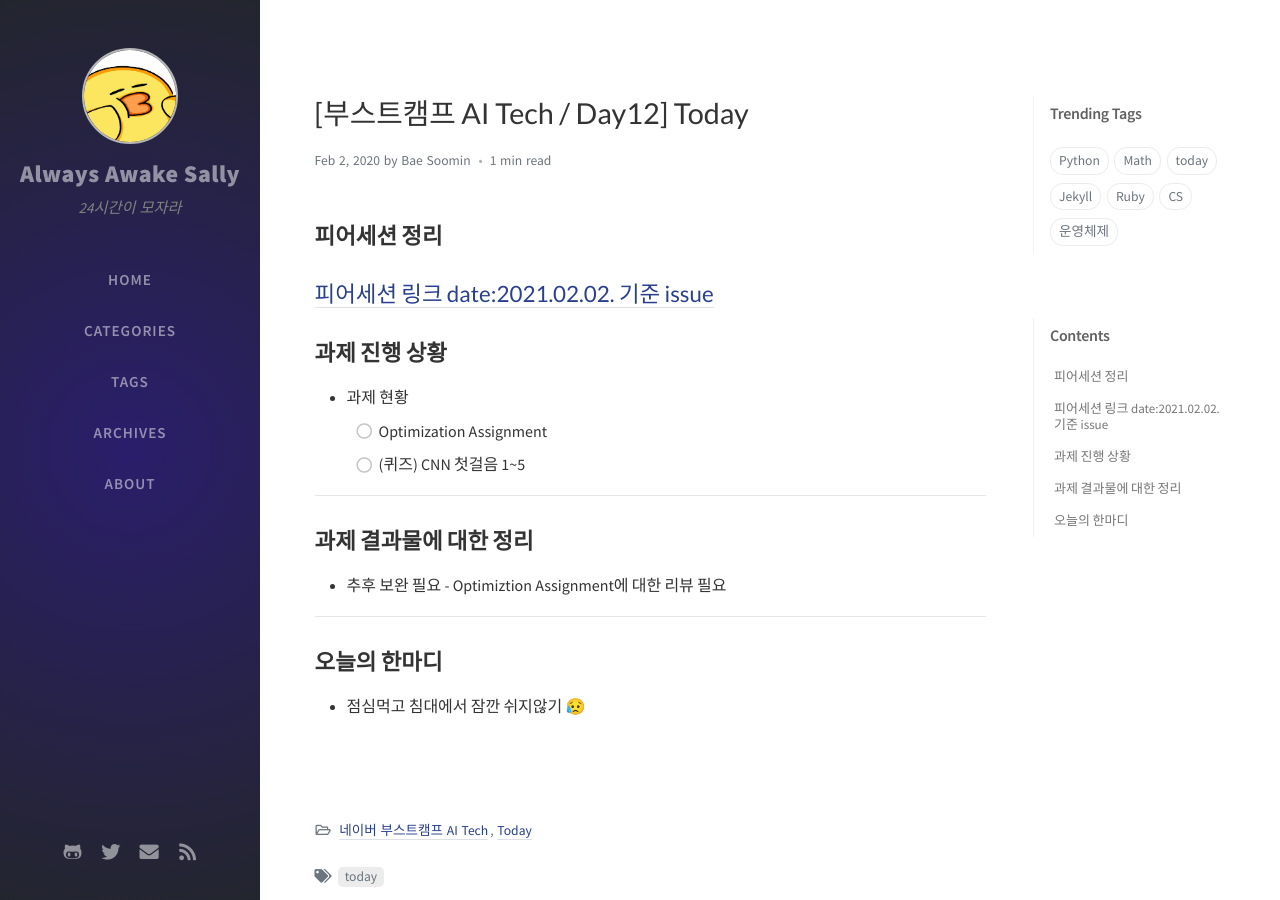
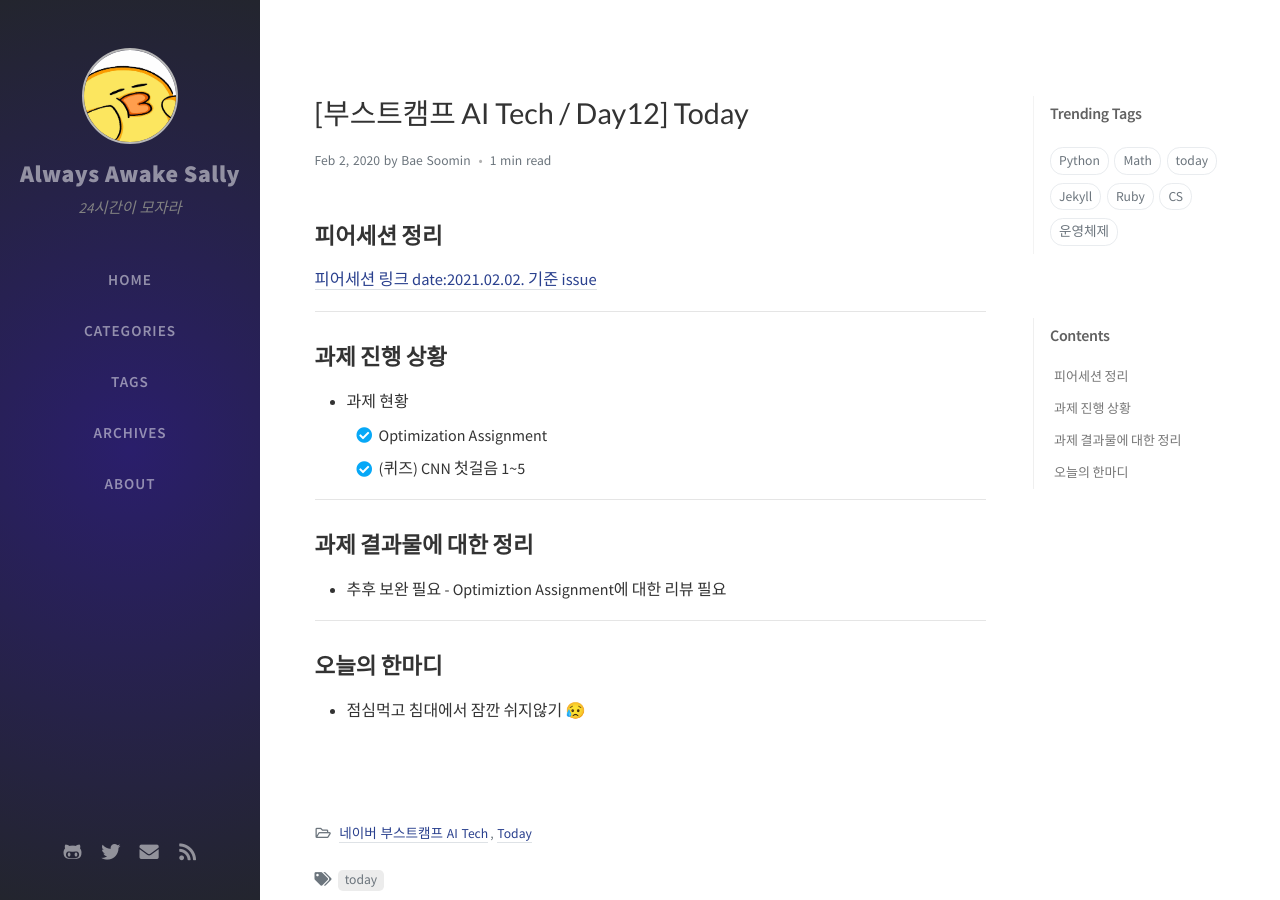
Before and after one commit to bsm8734/bsm8734.github.io, a Jekyll site: the page built from _posts/NAVER_BoostCamp_AI_Tech/Today/2021-02-02-bc-d012-today.md, in a window 1280 px wide and 900 px high. Built offline with Jekyll 4.4.1, drawn with Linux system fonts in a browser that asks for light colours; nearby versions of some CDN libraries; comment, search, counter and statistics services are not loaded.

```diff
--- a/_posts/NAVER_BoostCamp_AI_Tech/Today/2021-02-02-bc-d012-today.md
+++ b/_posts/NAVER_BoostCamp_AI_Tech/Today/2021-02-02-bc-d012-today.md
@@ -9,13 +9,14 @@ tags: [today] # CS, 운영체제, Python
 ## **피어세션 정리**
 
 [피어세션 링크 date:2021.02.02. 기준 issue](https://github.com/boostcamp-ai-tech-4/peer-session/issues)
+
 ---
 
 ## **과제 진행 상황**
 
 - 과제 현황
-  - [ ] Optimization Assignment
-  - [ ] (퀴즈) CNN 첫걸음 1~5
+  - [X] Optimization Assignment
+  - [X] (퀴즈) CNN 첫걸음 1~5
 
 ---
 
```
